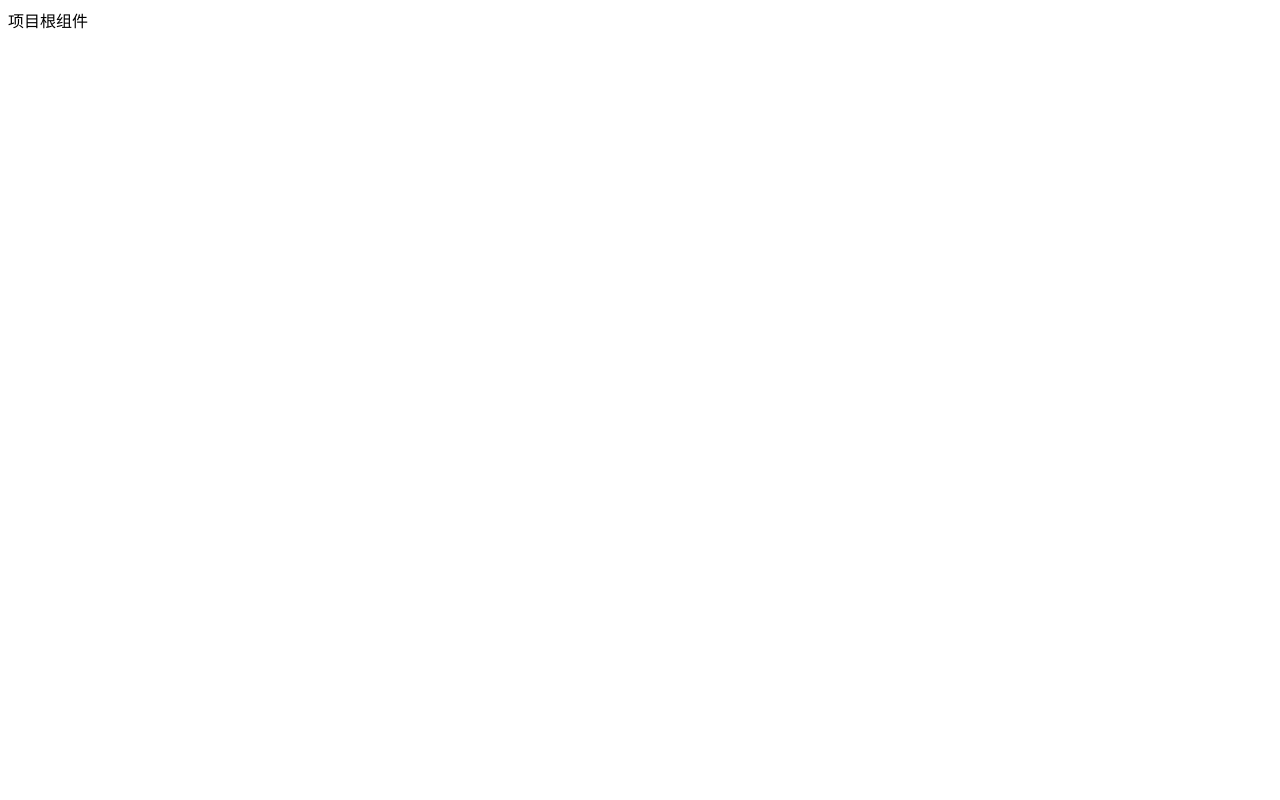
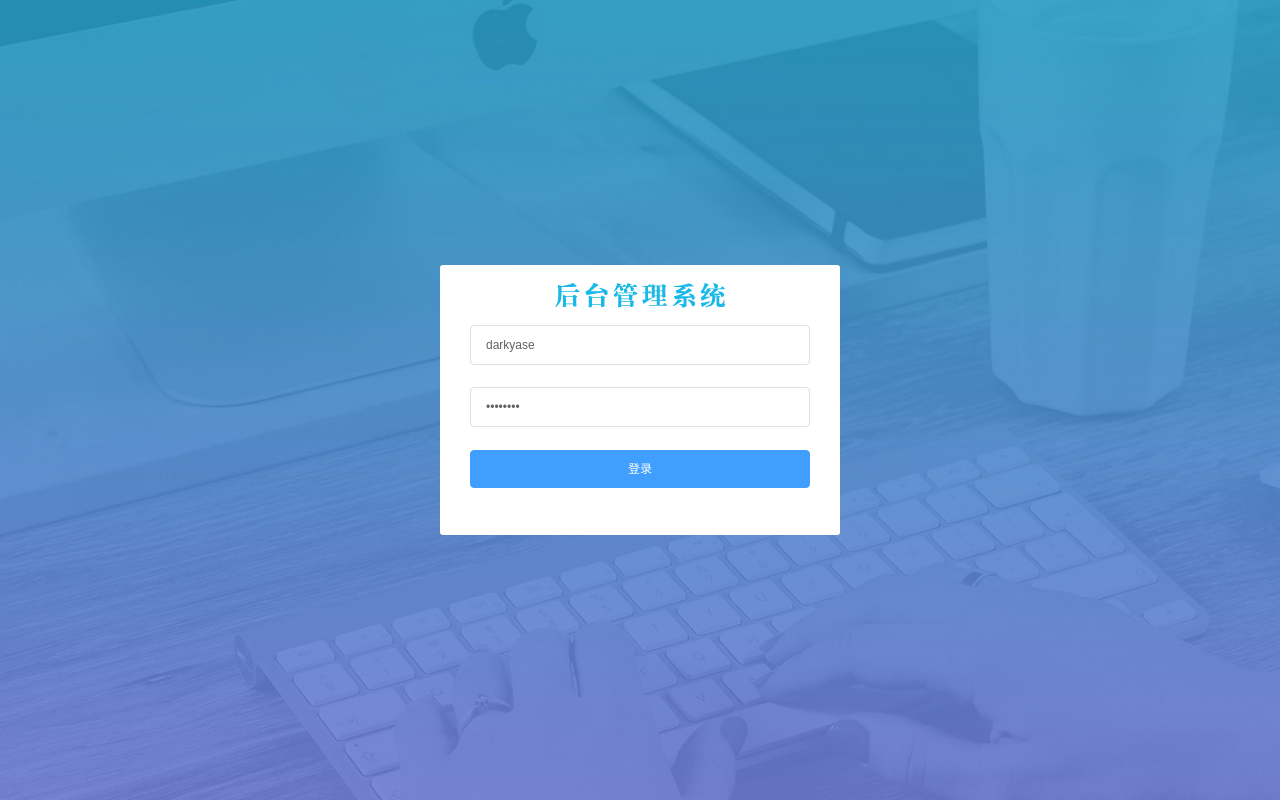
Before and after one commit to zdkhero/big-event, a Vue app in the folder main/: page /login in a window 1280 px wide. Built offline with nearby package versions, Linux system fonts and the light colour scheme.

Commit message:
登录页面的结构和路由

```diff
--- a/main/public/index.html
+++ b/main/public/index.html
@@ -5,7 +5,7 @@
     <meta http-equiv="X-UA-Compatible" content="IE=edge">
     <meta name="viewport" content="width=device-width,initial-scale=1.0">
     <link rel="icon" href="<%= BASE_URL %>favicon.ico">
-    <title><%= htmlWebpackPlugin.options.title %></title>
+    <title>大事件-基座应用</title>
   </head>
   <body>
     <noscript>
--- a/main/src/App.vue
+++ b/main/src/App.vue
@@ -1,10 +1,12 @@
 <template>
-  <div id="app">
-    项目根组件
+  <div id="app" class="main-app">
     <router-view/>
   </div>
 </template>
 
-<style lang="scss">
-
+<style lang="scss" scoped>
+.main-app {
+  width: 100%;
+  height: 100%;
+}
 </style>
--- a/main/src/main.js
+++ b/main/src/main.js
@@ -6,6 +6,9 @@
 // 导入 Element
 import ElementUI from 'element-ui'
 import 'element-ui/lib/theme-chalk/index.css'
+
+// 导入初始化的 css 文件
+import './assets/global.scss'
 
 // 将 Element 注册为插件
 Vue.use(ElementUI)
--- a/main/src/router/index.js
+++ b/main/src/router/index.js
@@ -3,7 +3,13 @@
 
 Vue.use(VueRouter)
 
-const routes = []
+const routes = [
+  {
+    path: '/login',
+    name: 'login',
+    component: () => import('@/views/Login/index.vue')
+  }
+]
 
 const router = new VueRouter({
   mode: 'history',
--- /dev/null
+++ b/main/src/views/Login/index.vue
@@ -0,0 +1,87 @@
+<template>
+  <!-- 登录页面的整体盒子 -->
+  <div class="login-container">
+    <!-- 登录的盒子 -->
+    <div class="login-box">
+      <!-- 标题的盒子 -->
+      <div class="title-box"></div>
+      <!-- 登录的表单区域 -->
+      <el-form :model="loginForm" :rules="loginRules" ref="loginRef">
+        <!-- 用户名 -->
+        <el-form-item prop="username">
+          <el-input v-model="loginForm.username" placeholder="请输入用户名" maxlength="10" minlength="1"></el-input>
+        </el-form-item>
+        <!-- 密码 -->
+        <el-form-item prop="password">
+          <el-input
+            v-model="loginForm.password"
+            type="password"
+            placeholder="请输入密码"
+            maxlength="15"
+            minlength="6"
+            @keyup.native.enter="login"
+          ></el-input>
+        </el-form-item>
+        <el-form-item>
+          <el-button type="primary" class="btn-login">登录</el-button>
+        </el-form-item>
+      </el-form>
+    </div>
+  </div>
+</template>
+
+<script>
+export default {
+  name: 'Login',
+  data () {
+    return {
+      // 登录表单的数据对象
+      loginForm: {
+        username: 'darkyase',
+        password: 'darkyase'
+      },
+      // 登录表单的验证规则对象
+      loginRules: {
+        username: [
+          { required: true, message: '请输入用户名', trigger: 'blur' },
+          { pattern: /^[a-zA-Z0-9]{1,10}$/, message: '用户名必须是1-10的字母数字', trigger: 'blur' }
+        ],
+        password: [
+          { required: true, message: '请输入密码', trigger: 'blur' },
+          { pattern: /^\S{6,15}$/, message: '密码必须是6-15的非空字符', trigger: 'blur' }
+        ]
+      }
+    }
+  }
+}
+</script>
+
+<style lang="scss" scoped>
+.login-container {
+  background: url('~@/assets/images/login_bg.jpg') center;
+  background-size: cover;
+  height: 100%;
+
+  .login-box {
+    width: 400px;
+    height: 270px;
+    background-color: #fff;
+    border-radius: 3px;
+    position: absolute;
+    left: 50%;
+    top: 50%;
+    transform: translate(-50%, -50%);
+    padding: 0 30px;
+    box-sizing: border-box;
+
+    .title-box {
+      height: 60px;
+      background: url('~@/assets/images/login_title.png') center no-repeat;
+    }
+
+    .btn-login {
+      width: 100%;
+    }
+  }
+}
+</style>
```
